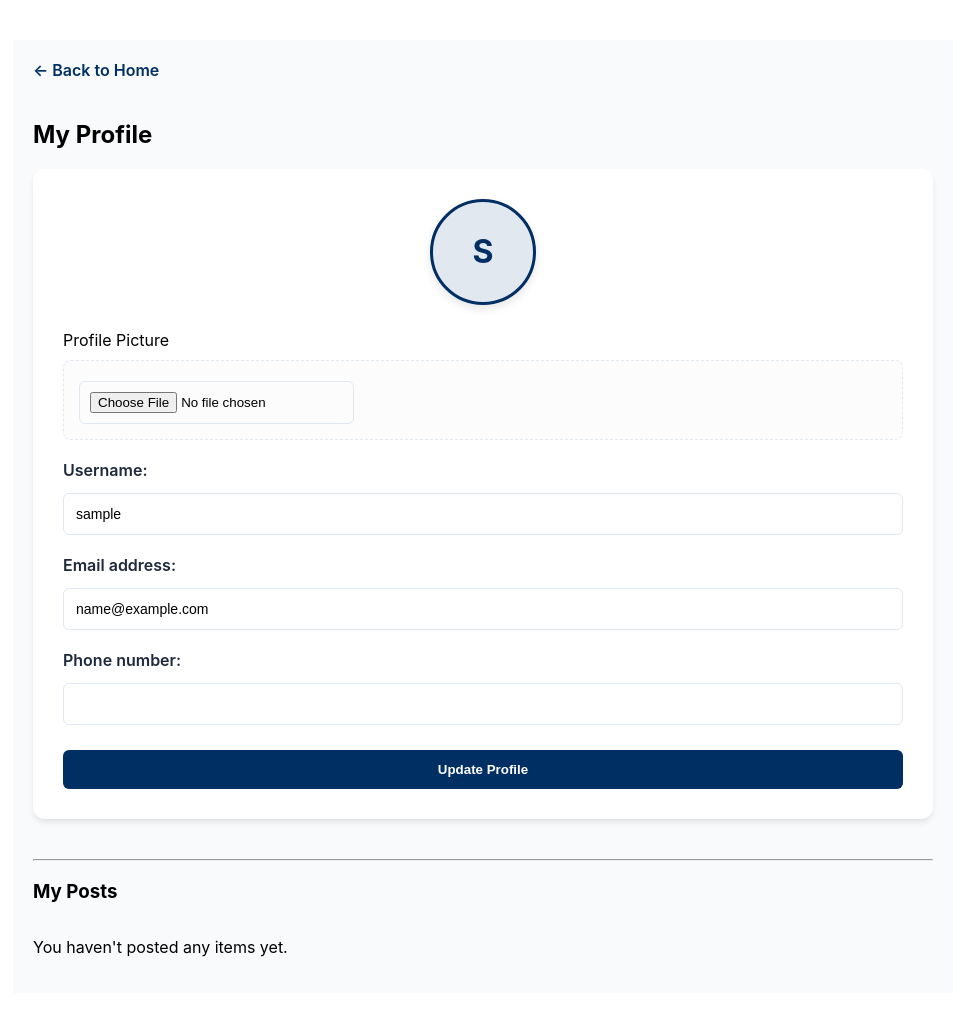
After one commit to Komil-goat/Lost-found, a Django app: page /users/profile/ in a window 1280 px wide. The commit adds this page. Shown: the whole page, without its empty margins (157-1122 px from the left). Run offline with Django 5.2, Linux system fonts and the light colour scheme; the visitor is signed in with stand-in values (Sample User, id 1); data that the repository does not hold is empty.

Commit message:
Profile page added

```diff
--- a/users/forms.py
+++ b/users/forms.py
@@ -13,3 +13,8 @@ class CustomUserCreationForm(UserCreationForm):
         if CustomUser.objects.filter(phone_number=phone_number).exists():
             raise ValidationError("A user with this phone number already exists.")
         return phone_number
+
+class ProfileUpdateForm(forms.ModelForm):
+    class Meta:
+        model = CustomUser
+        fields = ['username', 'email', 'phone_number', 'avatar']
--- a/users/models.py
+++ b/users/models.py
@@ -3,6 +3,7 @@ from django.db import models
 
 class CustomUser(AbstractUser):
     phone_number = models.CharField(max_length=15, unique=True)
+    avatar = models.ImageField(upload_to='avatars/', blank=True, null=True)
 
     def __str__(self):
         return self.username
--- /dev/null
+++ b/users/static/users/css/profile.css
@@ -0,0 +1,166 @@
+:root {
+    --primary-color: #002f64;
+    --bg-color: #f8fafc;
+    --card-bg: #ffffff;
+    --text-main: #1e293b;
+    --border-color: #e2e8f0;
+    --danger-color: #e74c3c;
+}
+
+.profile-container {
+    max-width: 900px;
+    margin: 40px auto;
+    padding: 20px;
+    font-family: -apple-system, BlinkMacSystemFont, "Segoe UI", Roboto, sans-serif;
+    background-color: var(--bg-color);
+}
+
+.back-btn {
+    display: inline-block;
+    text-decoration: none;
+    color: var(--primary-color);
+    font-weight: 600;
+    margin-bottom: 20px;
+    transition: transform 0.2s;
+}
+
+form {
+    background: var(--card-bg);
+    padding: 30px;
+    border-radius: 12px;
+    box-shadow: 0 4px 6px -1px rgba(0, 0, 0, 0.1);
+    margin-bottom: 40px;
+}
+
+.avatar-preview-top {
+    display: flex;
+    justify-content: center;
+    margin-bottom: 25px;
+}
+
+.avatar-preview-top img, .avatar-placeholder {
+    width: 100px;
+    height: 100px;
+    border-radius: 50%;
+    object-fit: cover;
+    border: 3px solid var(--primary-color);
+    box-shadow: 0 4px 10px rgba(0, 0, 0, 0.1);
+}
+
+.avatar-placeholder {
+    background: #e2e8f0;
+    display: flex;
+    align-items: center;
+    justify-content: center;
+    font-size: 2rem;
+    font-weight: bold;
+    color: var(--primary-color);
+}
+
+.avatar-controls {
+    margin: 10px 0 20px 0;
+    padding: 15px;
+    background: #fcfcfc;
+    border: 1px dashed var(--border-color);
+    border-radius: 8px;
+}
+
+.avatar-actions {
+    display: flex;
+    gap: 10px;
+    margin-bottom: 15px;
+}
+
+.view-btn, .delete-btn {
+    padding: 8px 16px;
+    border-radius: 6px;
+    font-size: 13px;
+    font-weight: 600;
+    cursor: pointer;
+    text-decoration: none;
+    transition: all 0.2s;
+}
+
+.view-btn {
+    background: #f1f5f9;
+    color: var(--text-main);
+    border: 1px solid var(--border-color);
+}
+
+.delete-btn {
+    background: #fff5f5;
+    color: var(--danger-color);
+    border: 1px solid #feb2b2;
+}
+
+.delete-btn.active {
+    background: var(--danger-color);
+    color: white;
+}
+
+.other-fields p {
+    margin-bottom: 15px;
+    display: flex;
+    flex-direction: column;
+}
+
+input[type="text"], input[type="email"], input[type="tel"], input[type="file"] {
+    padding: 10px;
+    border: 1px solid var(--border-color);
+    border-radius: 6px;
+    margin-top: 5px;
+}
+
+.save-btn {
+    background-color: var(--primary-color);
+    color: white;
+    padding: 12px 24px;
+    border: none;
+    border-radius: 6px;
+    cursor: pointer;
+    font-weight: 600;
+    width: 100%;
+    transition: background 0.3s;
+}
+.other-fields input {
+    width: 100%;
+    padding: 12px;
+    box-sizing: border-box;
+    border: 1px solid var(--border-color);
+    border-radius: 6px;
+    font-size: 14px;
+}
+.other-fields label {
+    font-weight: 600;
+    margin-bottom: 8px;
+    color: var(--text-main);
+}
+
+.other-fields .form-group {
+    display: flex;
+    flex-direction: column;
+    width: 100%;
+}
+
+.other-fields {
+    display: flex;
+    flex-direction: column;
+    gap: 20px;
+    margin-bottom: 25px;
+}
+
+.save-btn:hover { background-color: #001a38; }
+
+.item-grid {
+    display: grid;
+    grid-template-columns: repeat(auto-fill, minmax(250px, 1fr));
+    gap: 20px;
+}
+
+.item-card {
+    background: white;
+    padding: 20px;
+    border-radius: 10px;
+    border-left: 5px solid var(--primary-color);
+    box-shadow: 0 2px 4px rgba(0,0,0,0.05);
+}
--- /dev/null
+++ b/users/templates/users/profile.html
@@ -0,0 +1,79 @@
+{% load static %}
+<!DOCTYPE html>
+<html lang="en">
+<head>
+    <meta charset="UTF-8">
+    <meta name="viewport" content="width=device-width, initial-scale=1.0">
+    <link rel="stylesheet" href="{% static 'users/css/profile.css' %}">
+    <title>Document</title>
+</head>
+<body>
+
+<div class="profile-container">
+    <a href="{% url 'home' %}" class="back-btn">← Back to Home</a>
+
+    <h2>My Profile</h2>
+
+    <form method="POST" enctype="multipart/form-data">
+        {% csrf_token %}
+
+        <div class="avatar-preview-top">
+            {% if user.avatar %}
+                <img src="{{ user.avatar.url }}" alt="Profile Preview">
+            {% else %}
+                <div class="avatar-placeholder">{{ user.username|first|upper }}</div>
+            {% endif %}
+        </div>
+
+        <div class="form-group">
+            <label>Profile Picture</label>
+            <div class="avatar-controls">
+                {% if user.avatar %}
+                    <div class="avatar-actions">
+                        <a href="{{ user.avatar.url }}" target="_blank" class="view-btn">View Full Avatar</a>
+
+                        <input type="checkbox" name="avatar-clear" id="avatar-clear_id" style="display:none;">
+                        <button type="button" class="delete-btn" onclick="document.getElementById('avatar-clear_id').click(); this.classList.toggle('active');">
+                            Delete Photo
+                        </button>
+                    </div>
+                {% endif %}
+                <input type="file" name="avatar" accept="image/*" class="file-input">
+            </div>
+        </div>
+
+        <div class="other-fields">
+            <div class="form-group">
+                <label>Username:</label>
+                {{ form.username }}
+            </div>
+            <div class="form-group">
+                <label>Email address:</label>
+                {{ form.email }}
+            </div>
+            <div class="form-group">
+                <label>Phone number:</label>
+                {{ form.phone_number }}
+            </div>
+        </div>
+
+        <button type="submit" class="save-btn">Update Profile</button>
+    </form>
+
+    <hr>
+
+    <h3>My Posts</h3>
+    <div class="item-grid">
+        {% for item in user_posts %}
+            <div class="item-card">
+                <h4>{{ item.title }}</h4>
+                <p>{{ item.description|truncatechars:50 }}</p>
+                <p>{{ item.created_at|date:"M j, Y" }}</p>
+            </div>
+        {% empty %}
+            <p>You haven't posted any items yet.</p>
+        {% endfor %}
+    </div>
+</div>
+</body>
+</html>
--- a/users/urls.py
+++ b/users/urls.py
@@ -3,4 +3,5 @@ from . import views
 
 urlpatterns = [
     path('register/', views.register, name='register'),
+    path('profile/', views.profile_view, name='profile'),
 ]
--- a/users/views.py
+++ b/users/views.py
@@ -1,6 +1,9 @@
 from django.shortcuts import render, redirect
 from django.contrib.auth import login
+from django.contrib.auth.decorators import login_required
 from .forms import CustomUserCreationForm
+from .forms import ProfileUpdateForm
+from items.models import ItemPost
 
 def register(request):
     if request.method == 'POST':
@@ -12,3 +15,21 @@ def register(request):
     else:
         form = CustomUserCreationForm()
     return render(request, 'users/register.html', {'form': form})
+
+@login_required
+def profile_view(request):
+    if request.method == 'POST':
+        form = ProfileUpdateForm(request.POST, request.FILES, instance=request.user)
+        if form.is_valid():
+            form.save()
+            return redirect('profile')
+    else:
+        form = ProfileUpdateForm(instance=request.user)
+
+    user_posts = ItemPost.objects.filter(user=request.user).order_by('-created_at')
+
+    context = {
+        'form': form,
+        'user_posts': user_posts
+    }
+    return render(request, 'users/profile.html', context)
```
Also changed, not shown: home/static/home/home.css (+18 -1 lines), home/templates/home/index.html (+7 -5 lines), media/items/download.jpeg (deleted), users/migrations/0002_customuser_avatar.py (added), 1 other file.
